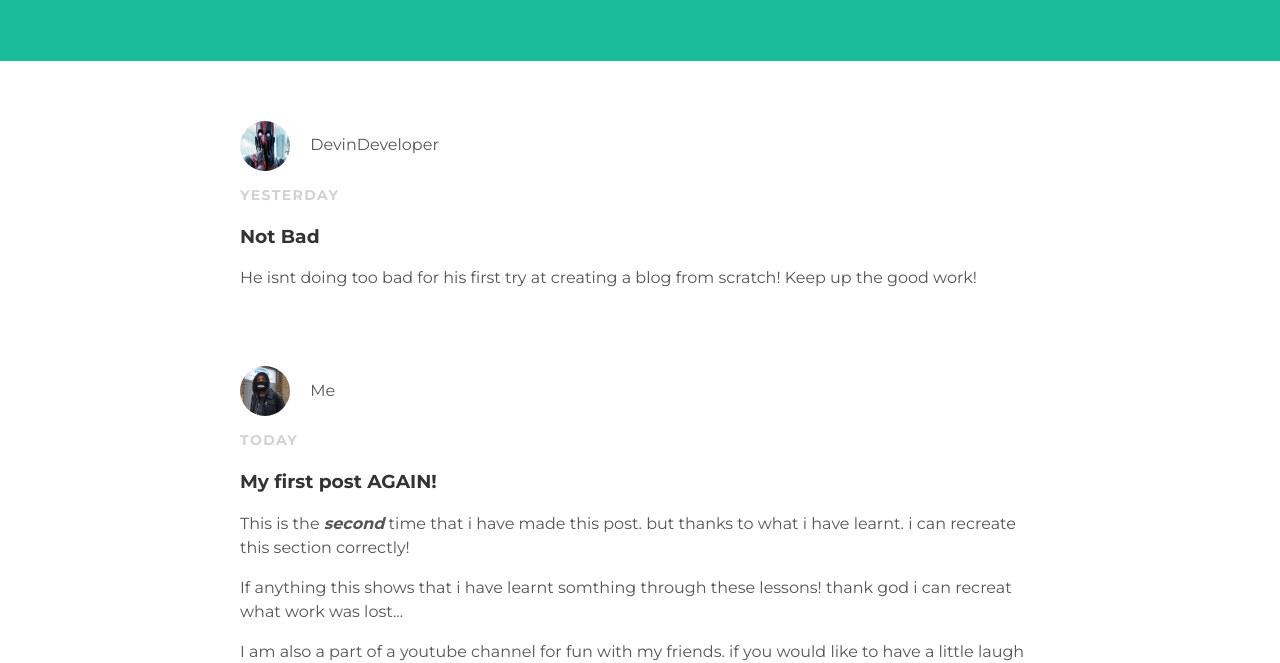
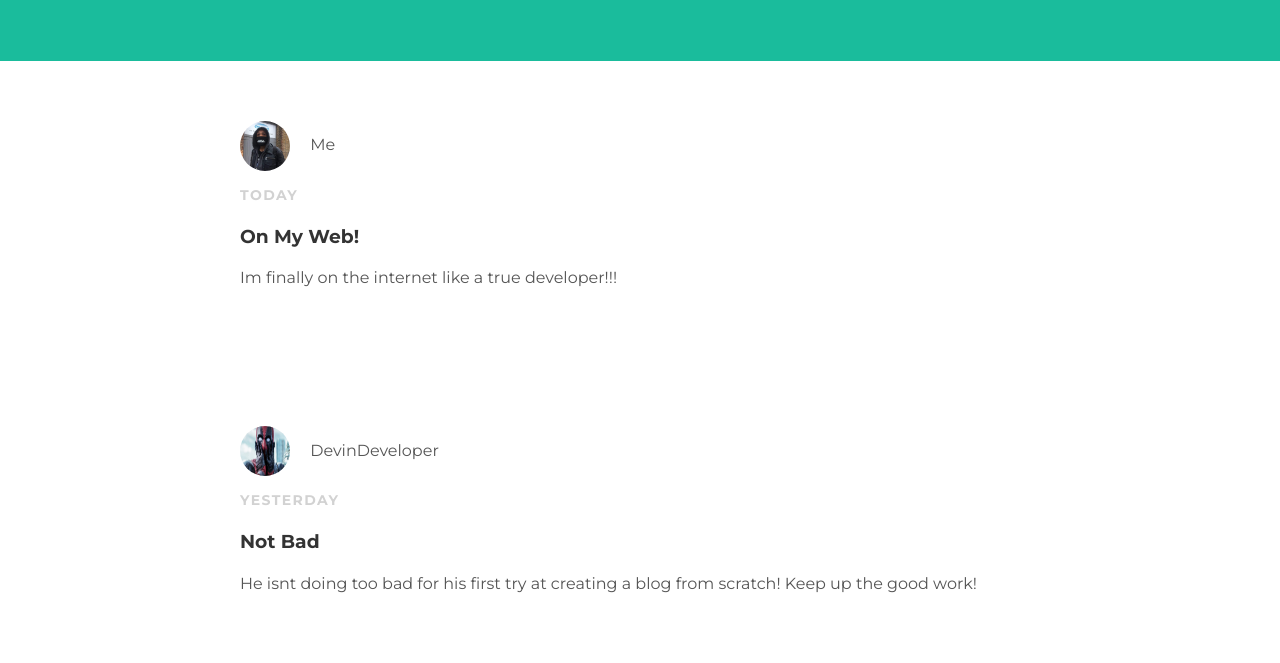
Before and after one commit to WidowDevelopment/Widowdevelopment.github.io, a plain HTML site: page index.html in a window 1280 px wide. Shown: the part 89-752 px from the top of the page. Drawn offline with Linux system fonts and the light colour scheme.

Commit message:
Update index.html

```diff
--- a/index.html
+++ b/index.html
@@ -16,7 +16,19 @@
       </div>
       </div>
 
-
+ <div class="post-container2">
+        <div class="post">
+          <div class="post-author">
+            <img src="Blog Avatar.jpg">
+            <span>Me</span>
+            <p class="post-date">Today</p>
+          </div>
+          <h3 class="post-title">On My Web!</h3>
+          <div class="post-content">
+            <p>Im finally on the internet like a true developer!!!</p>
+          </div>
+   </div>
+    </div>
 
       <div id="content">
         <div class="post-container">
```
